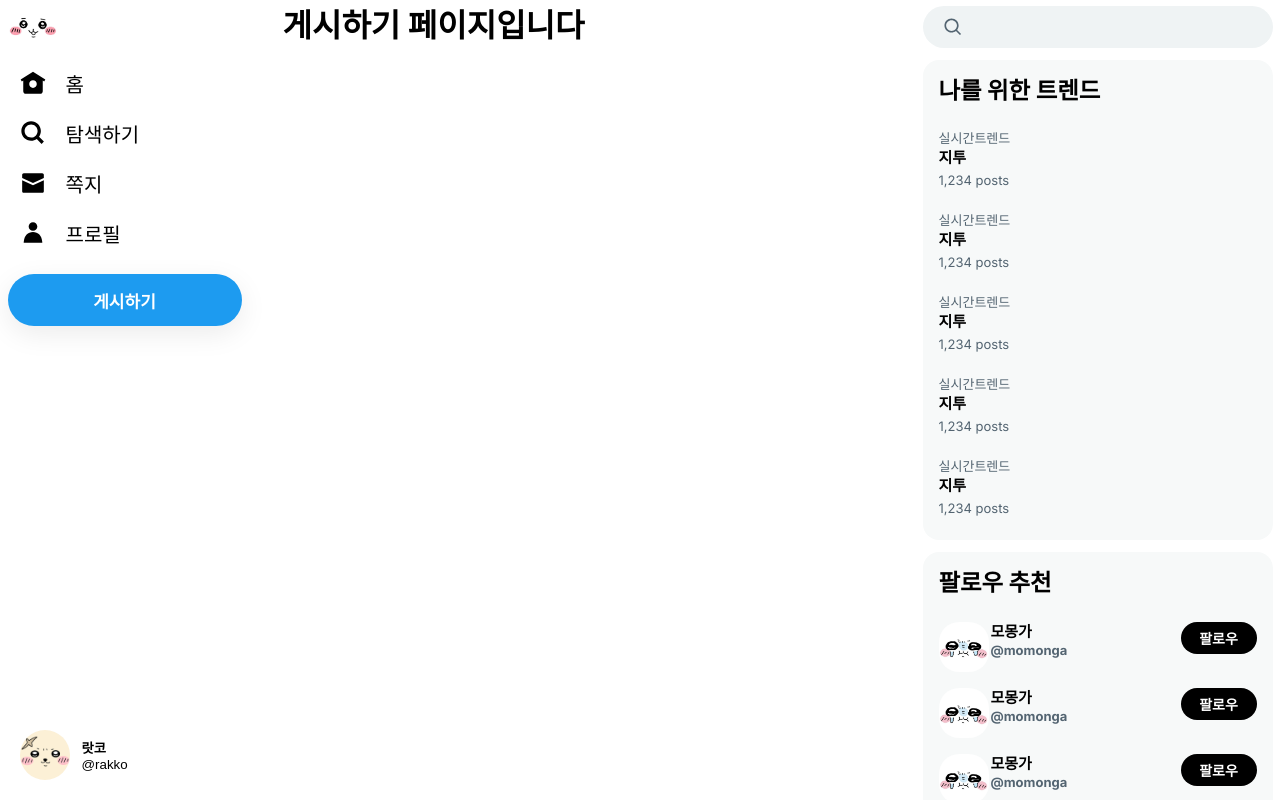
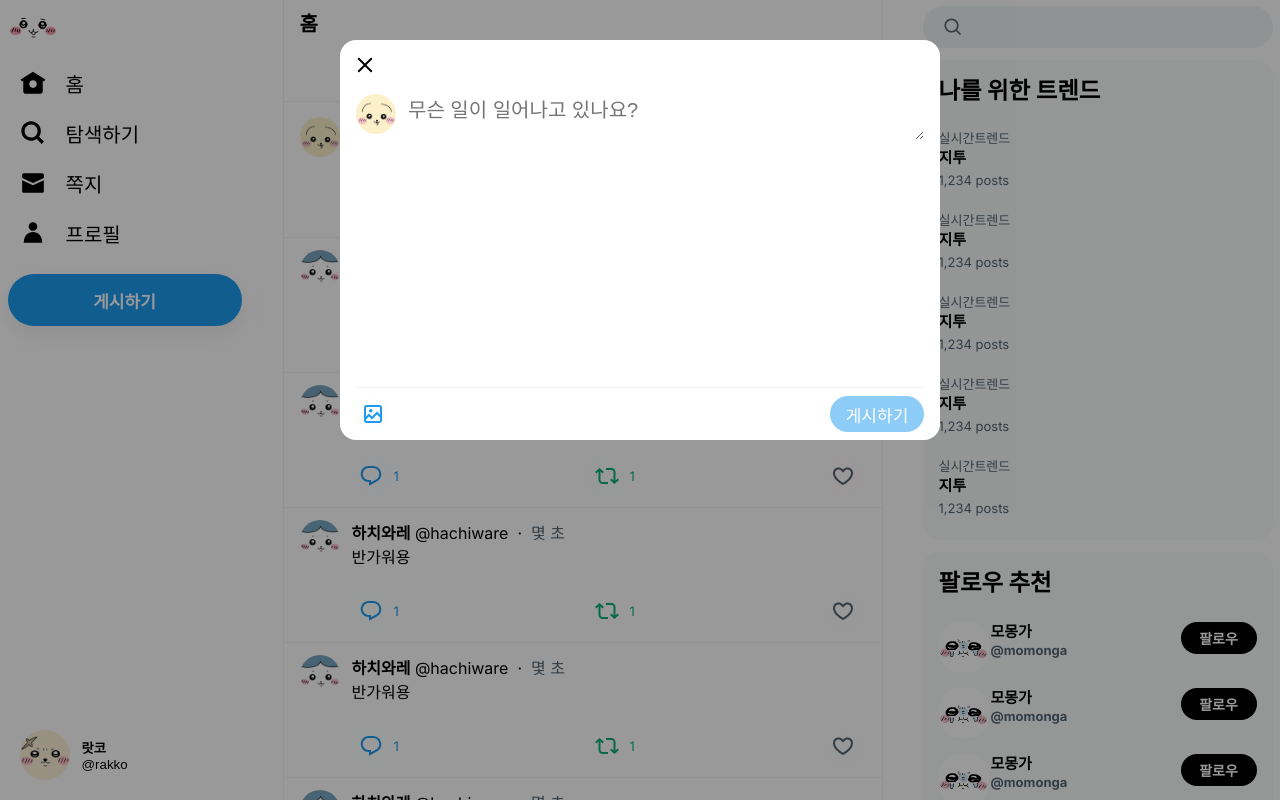
Before and after one commit to g2da/clone-x, a Next.js app: page /compose/tweet in a window 1280 px wide. Built offline with nearby package versions, Linux system fonts and the light colour scheme.

Commit message:
chore: 게시하기 modal 구현

```diff
--- /dev/null
+++ b/src/app/(afterLogin)/@modal/(.)compose/tweet/modal.module.css
@@ -0,0 +1,139 @@
+.modalBackground {
+  width: 100vw;
+  height: 100%;
+  display: flex;
+  justify-content: center;
+  position: absolute;
+  z-index: 10;
+  top: 0;
+  left: 0;
+  right: 0;
+  bottom: 0;
+  background-color: rgba(0, 0, 0, 0.4);
+}
+.modal {
+  background: #ffffff;
+  position: relative;
+  top: 5%;
+  max-width: 80vw;
+  min-width: 600px;
+  max-height: 400px;
+  border-radius: 16px;
+  display: flex;
+  flex-direction: column;
+}
+
+.closeButton {
+  width: 34px;
+  height: 34px;
+  border-radius: 17px;
+  border: none;
+  cursor: pointer;
+  background-color: #fff;
+  position: absolute;
+  left: 8px;
+  top: 8px;
+  display: flex;
+  align-items: center;
+  justify-content: center;
+}
+.closeButton:hover {
+  background-color: rgba(15, 20, 25, 0.1);
+}
+
+.modalForm {
+  display: flex;
+  flex-direction: column;
+  flex: 1;
+}
+
+.modalBody {
+  padding: 0 16px;
+  flex: 1;
+  margin-top: 54px;
+  display: flex;
+  flex-direction: row;
+}
+
+.postUserSection {
+  margin-right: 12px;
+  width: 40px;
+}
+
+.postUserImage {
+  width: 40px;
+  height: 40px;
+  border-radius: 20px;
+}
+
+.postUserImage img {
+  width: 40px;
+  height: 40px;
+  border-radius: 20px;
+}
+
+.inputDiv {
+  flex: 1;
+}
+
+.input {
+  width: 100%;
+  border: none;
+  outline: none;
+  font-size: 20px;
+}
+.input::placeholder {
+  font-family: "Malgun Gothic", sans-serif;
+}
+
+.modalFooter {
+  padding: 0 16px;
+}
+
+.modalDivider {
+  width: 100%;
+  border-bottom: 1px solid rgb(239, 243, 244);
+}
+.footerButtons {
+  display: flex;
+  flex-direction: row;
+  align-items: center;
+}
+.footerButtonLeft {
+  flex: 1;
+}
+
+.uploadButton {
+  width: 34px;
+  height: 34px;
+  border: none;
+  cursor: pointer;
+  border-radius: 17px;
+  background-color: rgb(29, 155, 240, 0.01);
+  transition-duration: 0.2s;
+  transition-property: background-color;
+  display: flex;
+  align-items: center;
+  justify-content: center;
+}
+.uploadButton:hover {
+  background-color: rgb(29, 155, 240, 0.1);
+}
+.uploadButton svg {
+  fill: rgb(29, 155, 240);
+}
+
+.actionButton {
+  cursor: pointer;
+  width: 94px;
+  height: 36px;
+  border-radius: 18px;
+  border: none;
+  margin: 8px 0;
+  background-color: rgb(29, 155, 240);
+  color: white;
+  font-size: 17px;
+}
+.actionButton:disabled {
+  opacity: 0.5;
+}
--- /dev/null
+++ b/src/app/(afterLogin)/@modal/(.)compose/tweet/page.tsx
@@ -0,0 +1,76 @@
+"use client";
+
+import style from "./modal.module.css";
+import { useRef, useState } from "react";
+import woo from "@images/woo.png";
+import Image from "next/image";
+import { useRouter } from "next/navigation";
+import { CancelIcon, ImageIcon } from "@icons/icons";
+
+const me = {
+  id: "woosagi",
+  src: "/images/woo.png",
+};
+
+export default function TweetModal(): React.JSX.Element {
+  const router = useRouter();
+  const [content, setContent] = useState();
+  const imageRef = useRef<HTMLInputElement>(null);
+  const onSubmit = () => {};
+  const onClickClose = () => {
+    router.back();
+  };
+  const onClickButton = () => {};
+  const onChangeContent = () => {};
+
+  return (
+    <div className={style.modalBackground}>
+      <div className={style.modal}>
+        <button className={style.closeButton} onClick={onClickClose}>
+          <CancelIcon />
+        </button>
+        <form className={style.modalForm} onSubmit={onSubmit}>
+          <div className={style.modalBody}>
+            <div className={style.postUserSection}>
+              <div className={style.postUserImage}>
+                <Image src={me.src} alt={me.id} width={20} height={20} />
+              </div>
+            </div>
+            <div className={style.inputDiv}>
+              <textarea
+                className={style.input}
+                placeholder="무슨 일이 일어나고 있나요?"
+                value={content}
+                onChange={onChangeContent}
+              />
+            </div>
+          </div>
+          <div className={style.modalFooter}>
+            <div className={style.modalDivider} />
+            <div className={style.footerButtons}>
+              <div className={style.footerButtonLeft}>
+                <input
+                  type="file"
+                  name="imageFiles"
+                  multiple
+                  hidden
+                  ref={imageRef}
+                />
+                <button
+                  className={style.uploadButton}
+                  type="button"
+                  onClick={onClickButton}
+                >
+                  <ImageIcon />
+                </button>
+              </div>
+              <button className={style.actionButton} disabled={!content}>
+                게시하기
+              </button>
+            </div>
+          </div>
+        </form>
+      </div>
+    </div>
+  );
+}
--- /dev/null
+++ b/src/app/(afterLogin)/@modal/default.tsx
@@ -0,0 +1,3 @@
+export default function Default() {
+  return null;
+}
--- /dev/null
+++ b/src/app/(afterLogin)/_component/RightSearchZone.tsx
@@ -0,0 +1,62 @@
+"use client";
+
+import { usePathname, useRouter, useSearchParams } from "next/navigation";
+import style from "./_css/rightSearchZone.module.css";
+import { SearchIcon } from "@icons/icons";
+
+export default function RightSearchZone(): React.JSX.Element | null {
+  const router = useRouter();
+  const pathname = usePathname();
+  const searchParams = useSearchParams();
+  if (pathname === "/explore") return null;
+
+  const onChangeFollow = () => {
+    const newSearchParams = new URLSearchParams(searchParams);
+    newSearchParams.set("pf", "on");
+    router.replace(`/search?${newSearchParams.toString()}`);
+  };
+  const onChangeAll = () => {
+    const newSearchParams = new URLSearchParams(searchParams);
+    newSearchParams.delete("pf");
+    router.replace(`/search?${newSearchParams.toString()}`);
+  };
+
+  if (pathname === "/search") {
+    return (
+      <div>
+        <h5 className={style.filterTitle}>검색 필터</h5>
+        <div className={style.filterSection}>
+          <div>
+            <label>사용자</label>
+            <div className={style.radio}>
+              <div>모든 사용자</div>
+              <input
+                type="radio"
+                name="pf"
+                defaultChecked
+                onChange={onChangeAll}
+              />
+            </div>
+            <div className={style.radio}>
+              <div>내가 팔로우하는 사람들</div>
+              <input
+                type="radio"
+                name="pf"
+                value="on"
+                onChange={onChangeFollow}
+              />
+            </div>
+          </div>
+        </div>
+      </div>
+    );
+  }
+  return (
+    <div style={{ marginBottom: 60, width: "inherit" }}>
+      <form className={style.search}>
+        <SearchIcon />
+        <input type="search" />
+      </form>
+    </div>
+  );
+}
--- a/src/app/(afterLogin)/_component/TrendSection.tsx
+++ b/src/app/(afterLogin)/_component/TrendSection.tsx
@@ -1,7 +1,13 @@
+"use client";
+
 import Trend from "@/app/(afterLogin)/_component/Trend";
 import style from "./_css/trendSection.module.css";
+import { usePathname } from "next/navigation";
 
-export default function TrendSection(): React.JSX.Element {
+export default function TrendSection(): React.JSX.Element | null {
+  const pathname = usePathname();
+  if (pathname === "/explore") return null;
+
   return (
     <div className={style.trendBg}>
       <div className={style.trend}>
--- /dev/null
+++ b/src/app/(afterLogin)/_component/_css/rightSearchZone.module.css
@@ -0,0 +1,60 @@
+.search {
+  position: fixed;
+  height: 42px;
+  width: inherit;
+  border-radius: 21px;
+  background-color: rgb(239, 243, 244);
+  margin-top: 6px;
+  margin-bottom: 12px;
+  display: flex;
+  align-items: center;
+}
+
+.search svg {
+  margin-left: 20px;
+  fill: rgb(83, 100, 113);
+}
+
+.search input {
+  outline: none;
+  background-color: inherit;
+  border: none;
+  padding: 12px;
+  margin-left: 5px;
+  font-size: 15px;
+}
+
+.filterTitle {
+  background: #ffffff;
+  padding: 12px 16px;
+  color: rgba(15, 20, 25, 1);
+  font-size: 20px;
+  font-weight: bold;
+  margin-bottom: 16px;
+  border-radius: 16px;
+  border: 1px solid rgb(239, 243, 244);
+  margin-top: 12px;
+}
+
+.filterSection {
+  padding: 0 16px 12px;
+  margin-bottom: 16px;
+  border-radius: 16px;
+  border: 1px solid rgb(239, 243, 244);
+}
+
+.filterSection label {
+  font-size: 15px;
+  font-weight: bold;
+  height: 36px;
+  display: flex;
+  align-items: center;
+}
+
+.radio {
+  display: flex;
+}
+
+.radio > div {
+  flex: 1;
+}
--- a/src/app/(afterLogin)/compose/tweet/page.tsx
+++ b/src/app/(afterLogin)/compose/tweet/page.tsx
@@ -1,3 +1,11 @@
+import TweetModal from "../../@modal/(.)compose/tweet/page";
+import HomePage from "../../home/page";
+
 export default function TweetPage() {
-  return <h1>게시하기 페이지입니다</h1>;
+  return (
+    <>
+      <HomePage />
+      <TweetModal />
+    </>
+  );
 }
--- a/src/app/(afterLogin)/layout.tsx
+++ b/src/app/(afterLogin)/layout.tsx
@@ -3,13 +3,20 @@ import LogoutButton from "@/app/(afterLogin)/_component/LogoutButton";
 import NavMenu from "@/app/(afterLogin)/_component/NavMenu";
 import TrendSection from "@/app/(afterLogin)/_component/TrendSection";
 import style from "@/app/(afterLogin)/layout.module.css";
-import { SearchIcon } from "@icons/icons";
 import chiikawa from "@images/chiikawa.png";
 import Image from "next/image";
 import Link from "next/link";
-import { PropsWithChildren } from "react";
+import { PropsWithChildren, ReactNode } from "react";
+import RightSearchZone from "./_component/RightSearchZone";
 
-export default function AfterLoginLayout({ children }: PropsWithChildren) {
+interface AfterLoginLayoutProps extends PropsWithChildren {
+  modal: ReactNode;
+}
+
+export default function AfterLoginLayout({
+  children,
+  modal,
+}: AfterLoginLayoutProps) {
   return (
     <div className={style.container}>
       <header className={style.leftSectionWrapper}>
@@ -42,12 +49,7 @@ export default function AfterLoginLayout({ children }: PropsWithChildren) {
         <div className={style.rightSectionInner}>
           <main className={style.main}>{children}</main>
           <section className={style.rightSection}>
-            <div style={{ marginBottom: 60, width: "inherit" }}>
-              <form className={style.search}>
-                <SearchIcon />
-                <input type="search" />
-              </form>
-            </div>
+            <RightSearchZone />
             <TrendSection />
             <div className={style.followRecommend}>
               <h3>팔로우 추천</h3>
@@ -58,6 +60,7 @@ export default function AfterLoginLayout({ children }: PropsWithChildren) {
           </section>
         </div>
       </div>
+      {modal}
     </div>
   );
 }
```
